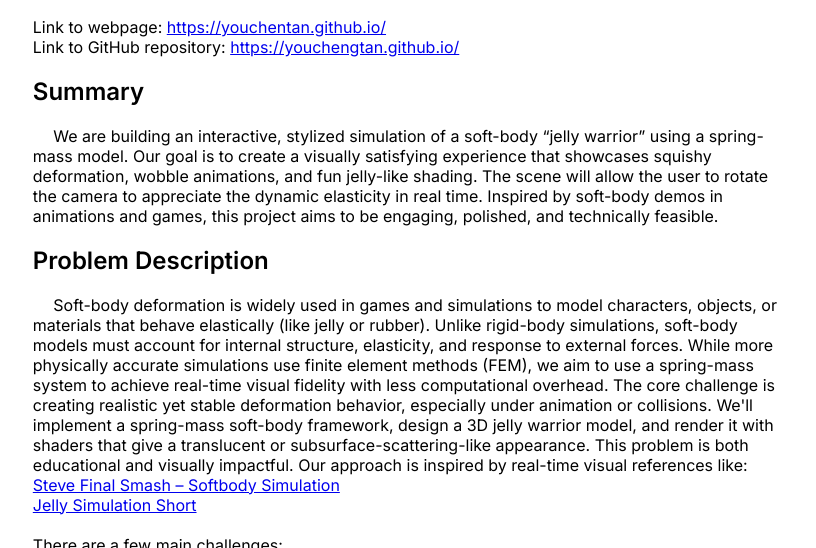
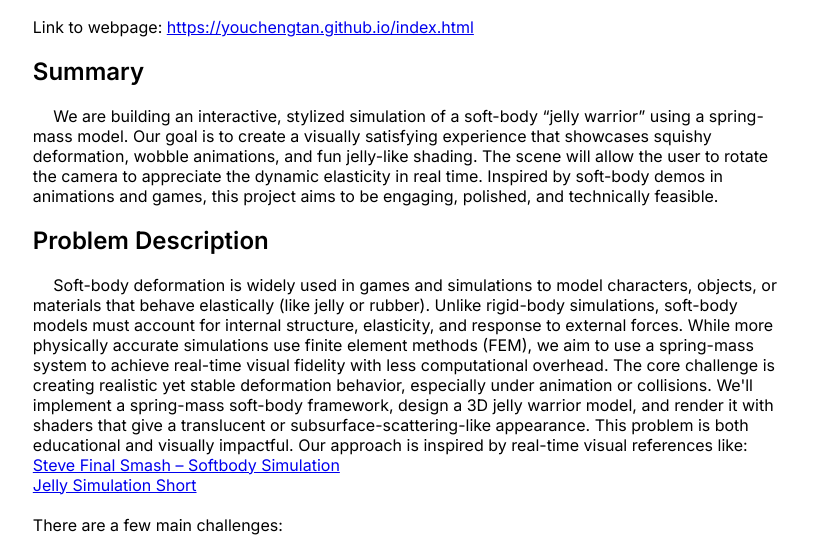
Before and after one commit to YouchengTan/youchengtan.github.io, a plain HTML site: page index.html in a window 1280 px wide. Shown: the part 213-761 px from the top of the page, without its empty margins (228-1044 px from the left). Drawn offline with nearby package versions, Linux system fonts and the light colour scheme; some packages are replaced by stand-ins of ours.

Commit message:
fixed website link issues

```diff
--- a/index.html
+++ b/index.html
@@ -33,11 +33,9 @@
 
 		<br>
 
-		Link to webpage: <a href="https://youchentan.github.io/">https://youchentan.github.io/</a>
+		Link to webpage: <a href="https://youchengtan.github.io/index.html">https://youchengtan.github.io/index.html</a>
 
 		<br>
-
-		Link to GitHub repository: <a href="https://youchengtan.github.io/">https://youchengtan.github.io/</a>
 
 		<!--
 		We've already added one heading per task, to make your write-up as navigable when grading. Please fit your write-up within these sections!
```
